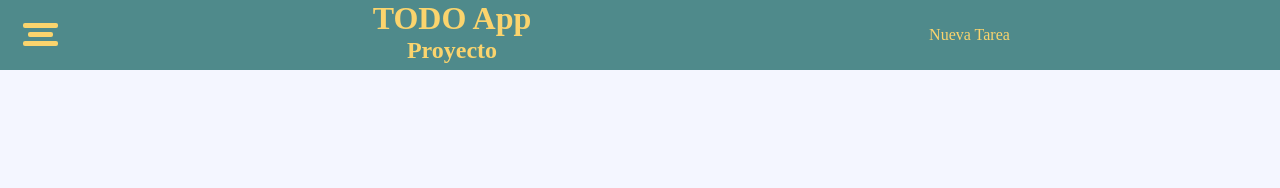
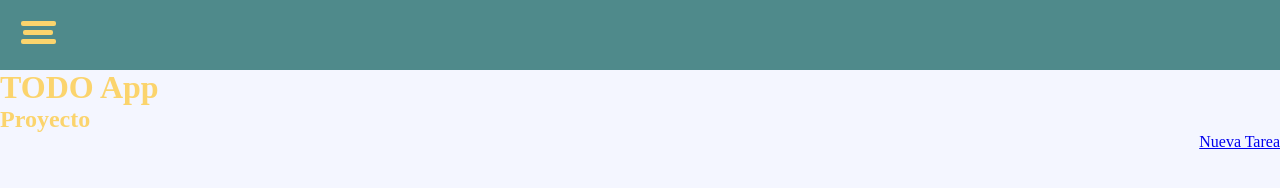
Before and after one commit to joan-kii/todo-app, a plain HTML site: page index.html in a window 1280 px wide. Drawn offline with Linux system fonts and the light colour scheme.

Commit message:
modifica width nurguer button. pendiente topBar

```diff
--- a/index.html
+++ b/index.html
@@ -18,7 +18,7 @@
             <h2 id="currentProject">Proyecto</h2>
         </div>
         <div id ="newTaskButton" class="newTaskButton">
-            <a>Nueva Tarea</a>
+            <a href="#">Nueva Tarea</a>
         </div>
     </header>
     <main>
--- a/style.css
+++ b/style.css
@@ -9,45 +9,42 @@
     height: 70px;
     position: fixed;
     background-color: #4f8a8b;
-    display: flex;
-    justify-content: space-between;
 }
 
 .burguer {
-    flex: 1;
+    display: inline-block;
     cursor: pointer;
+    padding: 5px;
     margin: 14px;
-    padding: 5px;
 }
 
 .bar1, .bar2, .bar3 {
     width: 35px;
     height: 5px;
+    clear: both;
+    float: left;
     background-color: #fbd46d;
-    margin: 4px;
+    margin: 2px;
     transition: 0.4s;
     border-radius: 2px;
 }
 
 .bar2 {
-    width: 25px;
-    margin-left: 9px;
+    width: 30px;
+    margin-left: 4px;
 }
-.title, .newTaskButton {
-    flex: 2;
+
+.title {
     display: flex;
     flex-direction: column;
     justify-content: center;
-    align-items: center;
     color: #fbd46d;
 }
 
 h1, h2 {
-    flex: 1;
     margin: 0px;
 }
 
 .newTaskButton {
-    flex: 3;
     text-align: right;
 }
```
